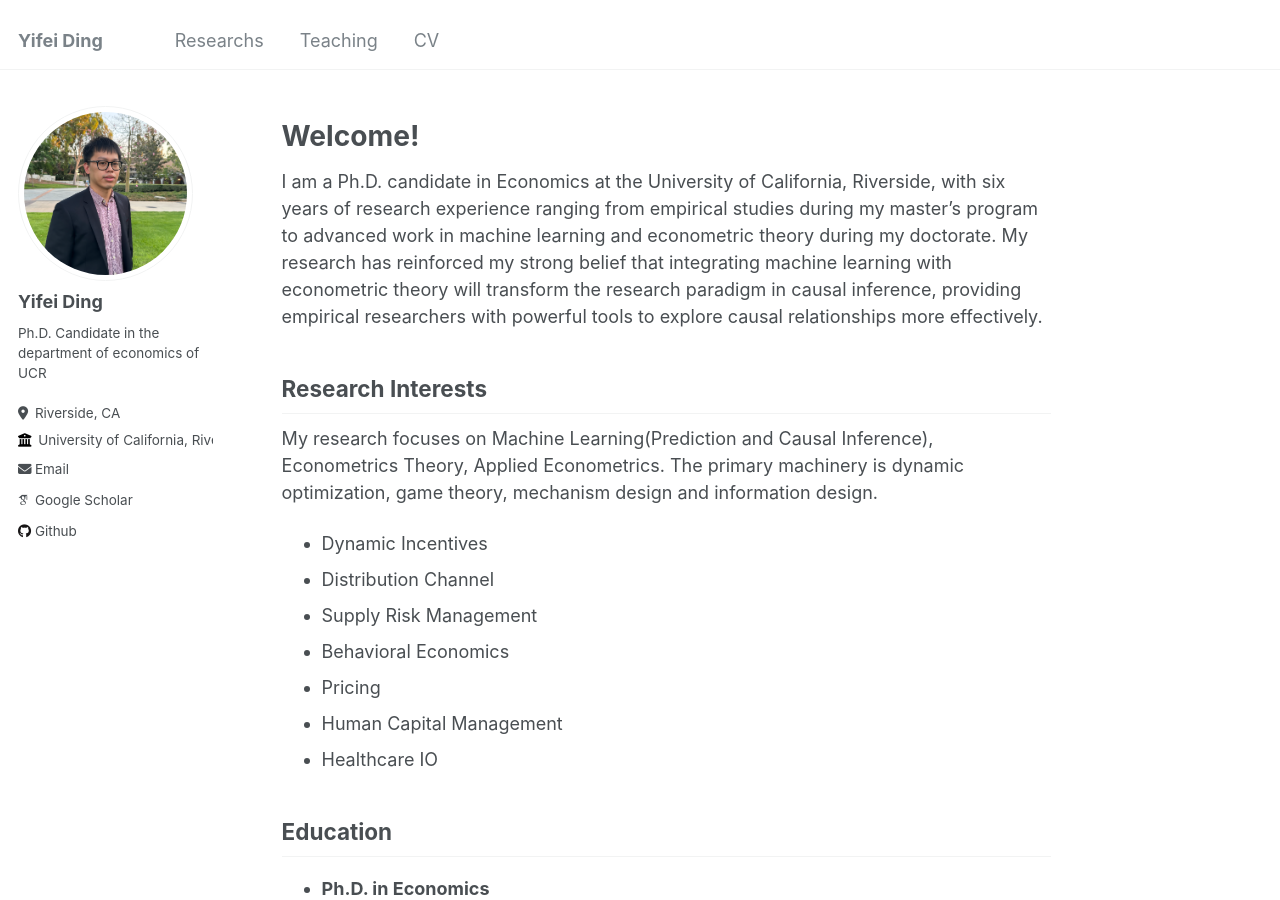
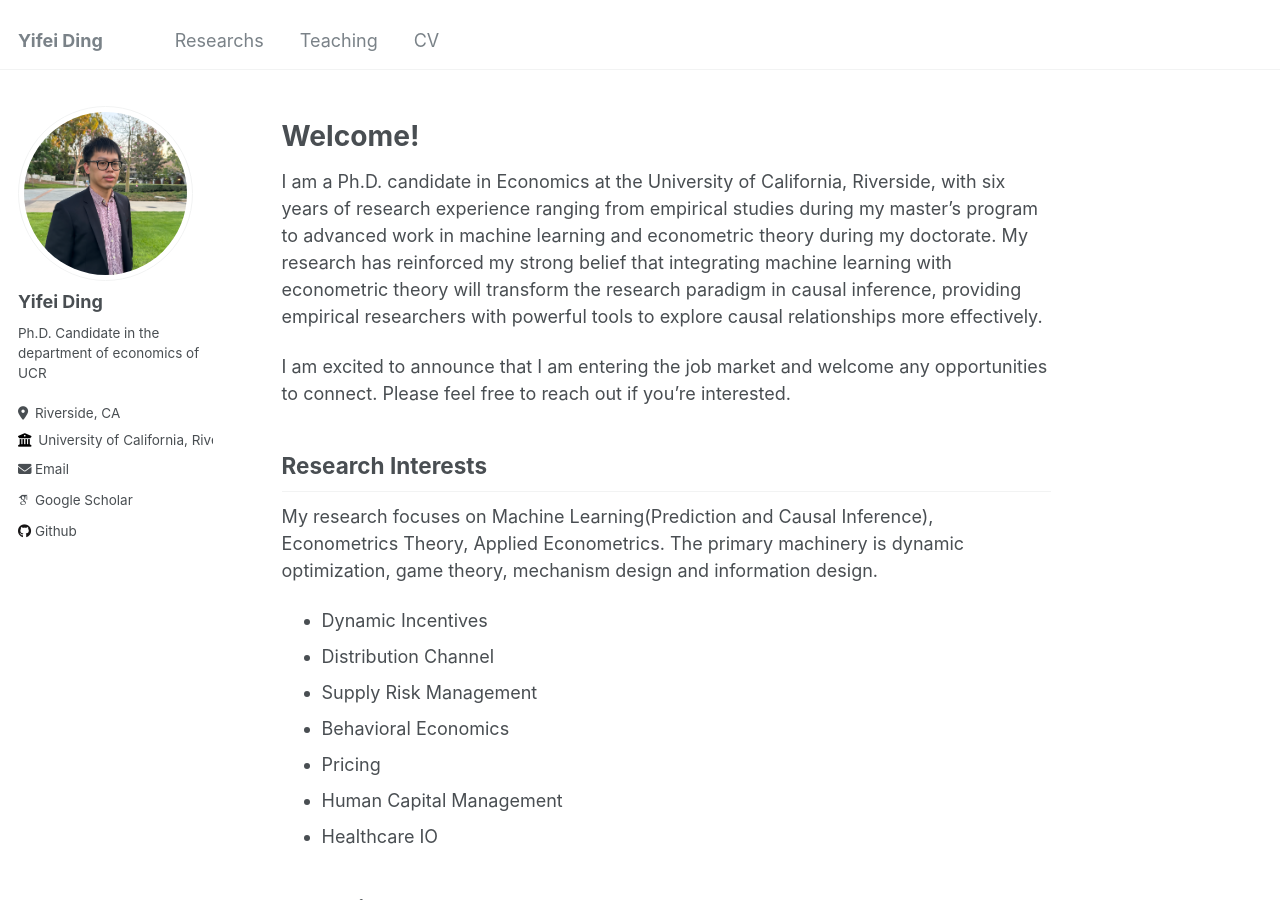
Before and after one commit to YifeiDing-UCR/YifeiDing-UCR.github.io, a Jekyll site: the page built from _pages/about.md, in a window 1280 px wide and 900 px high. Built offline with Jekyll 4.4.1, drawn with Linux system fonts in a browser that asks for light colours; some web fonts are replaced.

Commit message:
Update about.md

```diff
--- a/_pages/about.md
+++ b/_pages/about.md
@@ -11,6 +11,8 @@ redirect_from:
 # Welcome!
 
 I am a Ph.D. candidate in Economics at the University of California, Riverside, with six years of research experience ranging from empirical studies during my master's program to advanced work in machine learning and econometric theory during my doctorate. My research has reinforced my strong belief that integrating machine learning with econometric theory will transform the research paradigm in causal inference, providing empirical researchers with powerful tools to explore causal relationships more effectively.
+
+I am excited to announce that I am entering the job market and welcome any opportunities to connect. Please feel free to reach out if you're interested.
 
 ## Research Interests
 
```
